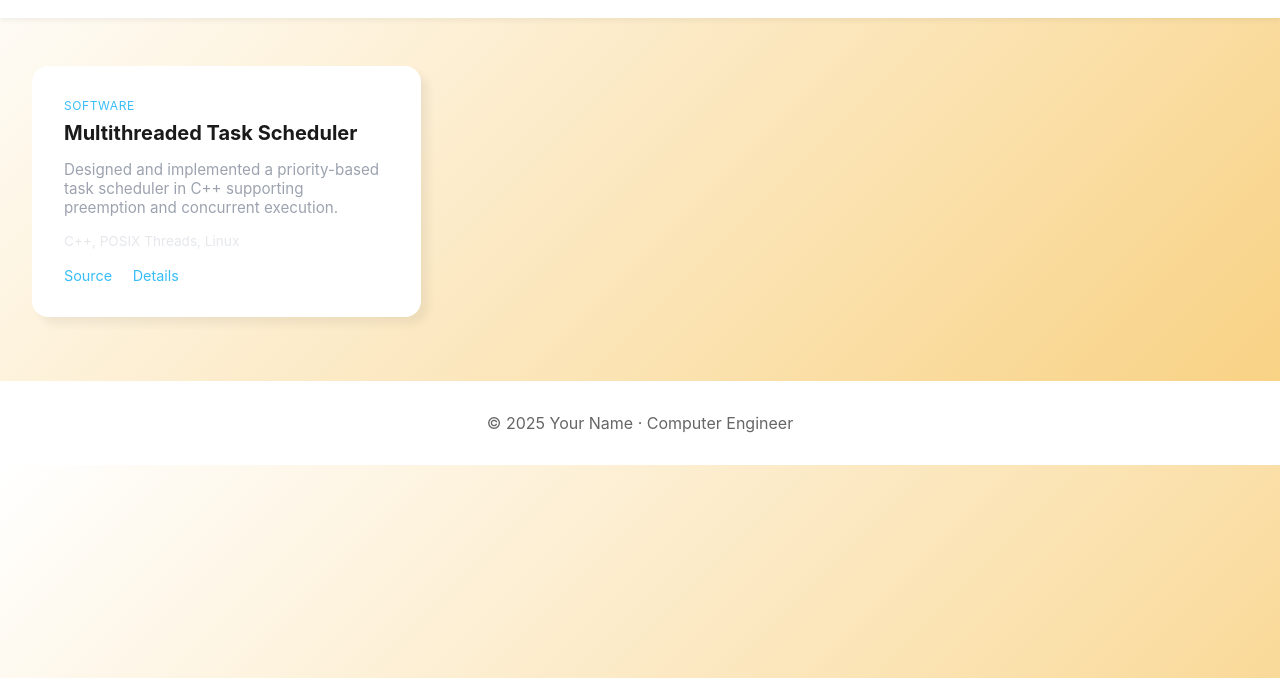
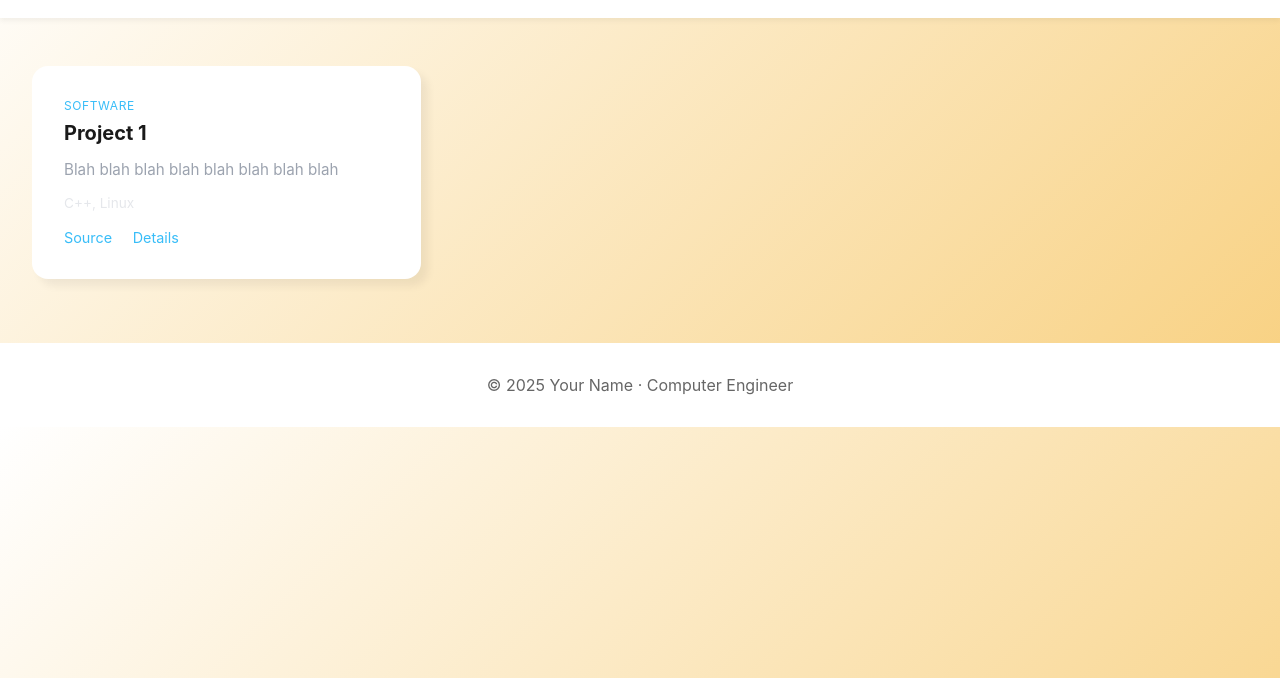
Before and after one commit to anthony9975/anthony9975.github.io, a website: page projects.html in a window 1280 px wide. Shown: the part 122-800 px from the top of the page. Drawn offline with Linux system fonts and the light colour scheme.

Commit message:
Minor changes to projects and homepage

```diff
--- a/projects.html
+++ b/projects.html
@@ -132,12 +132,11 @@
     <article class="card" data-category="software">
       <div>
         <div class="project-type">Software</div>
-        <h2 class="project-title">Multithreaded Task Scheduler</h2>
+        <h2 class="project-title">Project 1</h2>
         <p class="project-description">
-          Designed and implemented a priority-based task scheduler in C++
-          supporting preemption and concurrent execution.
+          Blah blah blah blah blah blah blah blah
         </p>
-        <div class="project-tech">C++, POSIX Threads, Linux</div>
+        <div class="project-tech">C++, Linux</div>
       </div>
       <div class="project-links">
         <a href="#">Source</a>
```
Also changed, not shown: index.html (+5 -1 lines).
